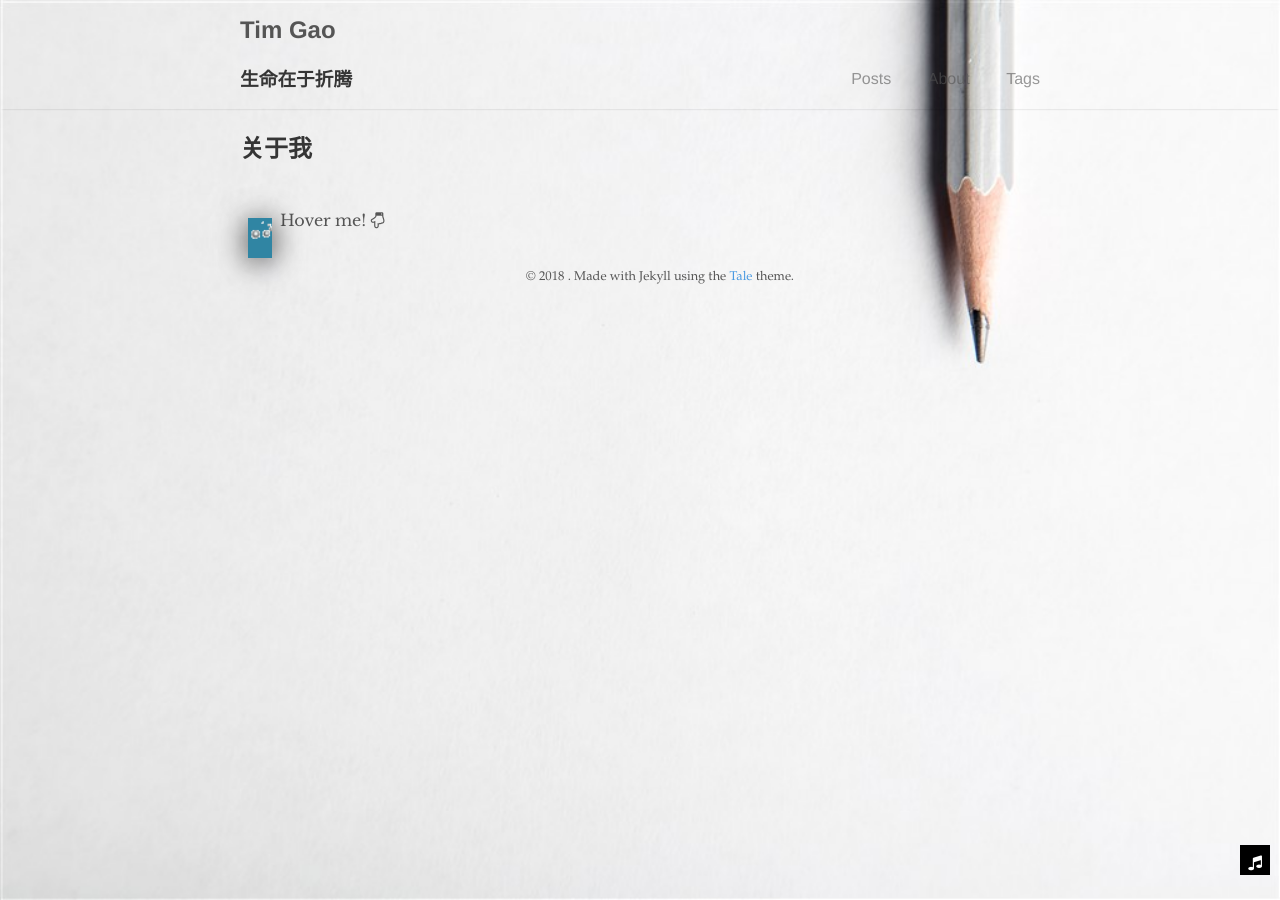
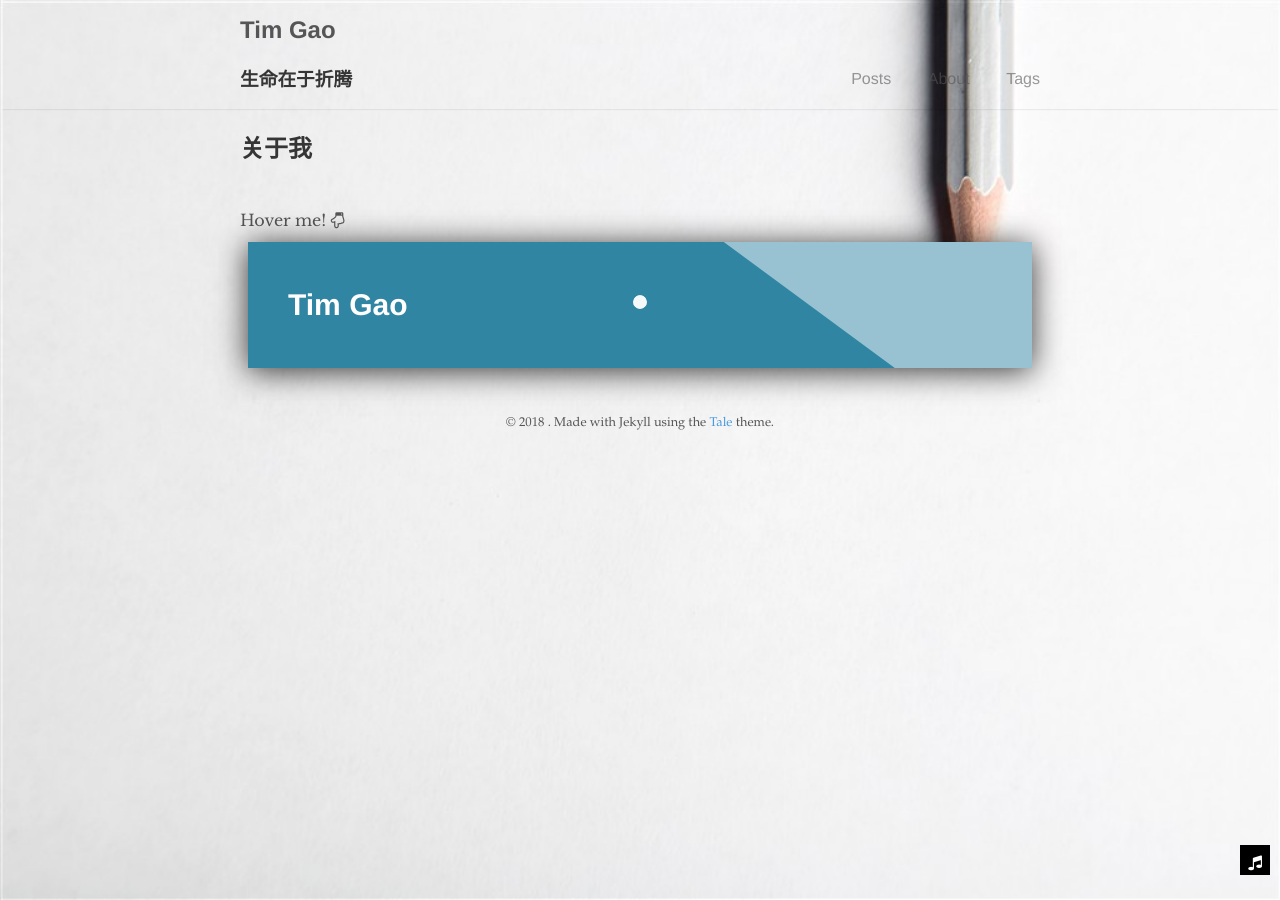
Before and after one commit to tim-gao/Blogs, a Jekyll site: the page built from _pages/about.html, in a window 1280 px wide. Built offline with Jekyll 4.4.1, drawn with Linux system fonts in a browser that asks for light colours; comment, search, counter and statistics services are not loaded.

Commit message:
replace the loading the img

```diff
--- a/_pages/about.html
+++ b/_pages/about.html
@@ -15,7 +15,7 @@ permalink: /about/
     <div class="page-content">
       Hover me! <i class="fa fa-hand-o-down" aria-hidden="true"></i>
       <figure class="about-me">
-        <img src="{{site.baseurl}}/assets/img/loading.gif" data-original="{{site.baseurl}}/assets/img/me.jpg" alt="柯楠">
+        <img src="{{site.baseurl}}/assets/img/puff.svg" data-original="{{site.baseurl}}/assets/img/me.jpg" alt="柯楠">
         <figcaption>
           <h2>Tim
             <span>Gao</span>
--- a/_sass/_custom.scss
+++ b/_sass/_custom.scss
@@ -497,7 +497,6 @@ pre[ref="SCSS"] {
 figure.about-me {
   box-shadow: 0 3px 30px rgba(0, 0, 0, 0.8);
   position: relative;
-  float: left;
   overflow: hidden;
   margin: 10px 1%;
   // min-width: 320px;
@@ -517,6 +516,9 @@ figure.about-me {
       transform 0.35s;
       -webkit-transform: scale3d(1.25, 1.25, 1);
       transform: scale3d(1.25, 1.25, 1);
+      min-height: 120px;
+      display: inline;
+      margin: 0;
   }
 
   figcaption {
@@ -575,6 +577,7 @@ figure.about-me {
     .social-icons {
       z-index: 1000;
       opacity: 0;
+      text-align: left;
       .fa {
         color: #000;
       }
```
Also changed, not shown: assets/img/loading.gif (deleted), assets/img/puff.svg (added), 2 other files.
